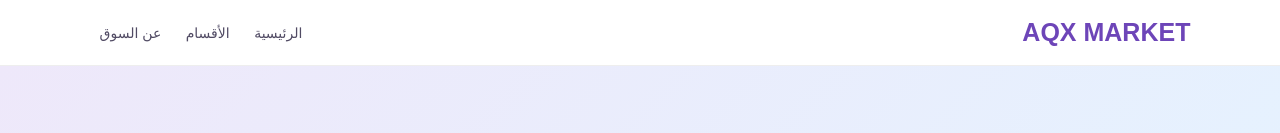
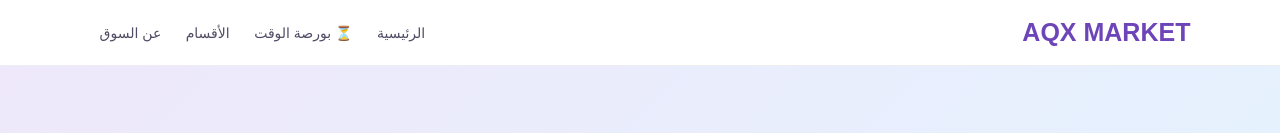
Before and after one commit to alqurmanix-oss/AQX-Market, a plain HTML site: page index.html in a window 1280 px wide. Shown: the top 133 px of the page. Drawn offline with Linux system fonts and the light colour scheme.

Commit message:
Add Time Exchange to AQX Market navigation

```diff
--- a/index.html
+++ b/index.html
@@ -151,6 +151,7 @@
     <div class="logo">AQX MARKET</div>
     <nav>
       <a href="/">الرئيسية</a>
+      <a href="time-exchange.html">⏳ بورصة الوقت</a>
       <a href="#categories">الأقسام</a>
       <a href="#about">عن السوق</a>
     </nav>
```
